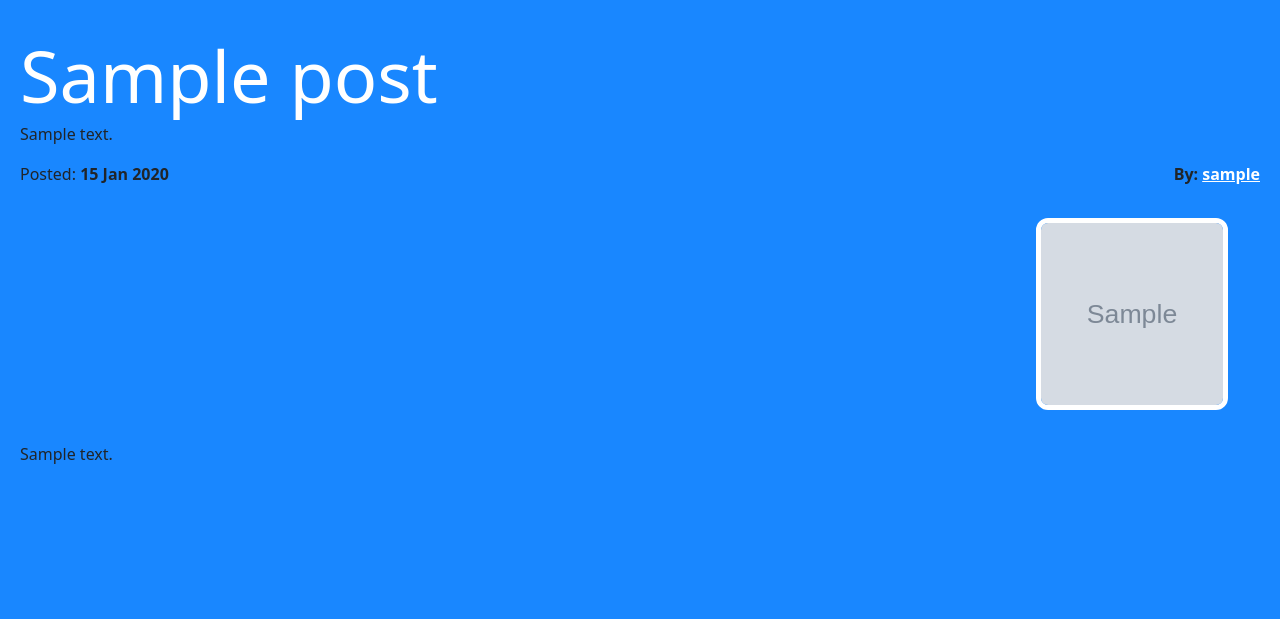
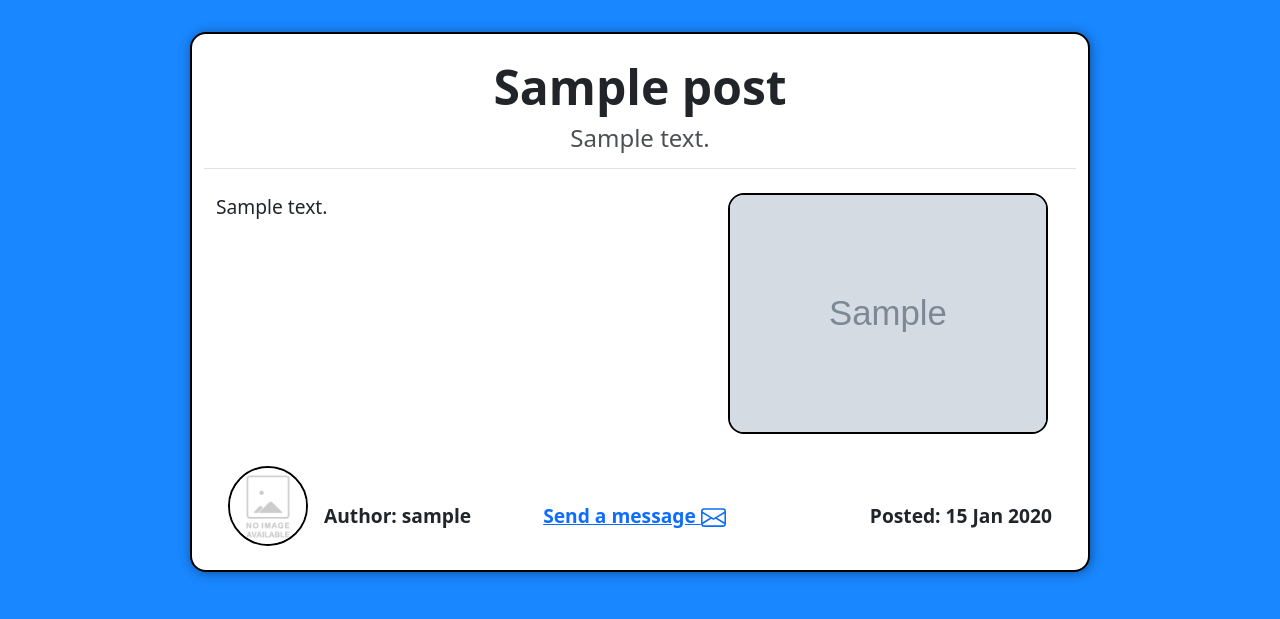
Before and after one commit to brandonoregan/concept, a Django app: page /posts/post/1/ in a window 1280 px wide. Shown: the part 64-683 px from the top of the page. Run offline with Django 4.2, Linux system fonts and the light colour scheme; tables that the repository leaves empty hold one stand-in row (values such as "Sample post"); grey boxes marked "Sample" are stand-in pictures; some libraries are stand-ins or nearby versions; some web fonts are replaced.

Commit message:
add post single display page

```diff
--- a/apps/posts/static/posts/css/post_home.css
+++ b/apps/posts/static/posts/css/post_home.css
@@ -69,7 +69,7 @@ filter: brightness(.9);
 display: flex;
 flex-direction: column;
 align-items: center;
-justify-content: center;
+justify-content: start
 }
 
 
--- a/apps/posts/static/posts/css/post_single.css
+++ b/apps/posts/static/posts/css/post_single.css
@@ -6,65 +6,66 @@ body {
   background-color: white;
 }
 
-.main_post {
-    padding: 2rem;
-
-    max-width: 90rem;
-
+.postCol {
+  background-color: white;
+  max-width: 900px;
+  margin: 2rem;
+  border-radius: 1rem;
+  border: 2px solid black;
+  box-shadow: 1px 1px 12px rgba(0, 0, 0, 0.4);
+  padding: 1.5rem;
 }
 
-#summary h2 {
-  color: white;
-  font-size: 4.5rem;
-  margin-bottom: 0.25rem;
+.imageContainer{
+  max-height: 20rem;
+  max-width: 20rem;
+  overflow: hidden;
+  border-radius: 1rem;
+  border: 2px solid black;
+  margin: 0 1rem 1rem 1rem;
+  float: right;
 }
 
-.postImageContainer {
-  /* position: absolute; */
-  top: 2rem;
-  right: 3rem;
-  padding: 1rem 2rem;
-  border-radius: 12px;
-  text-align: right;
-  color: white;
+.imageContainer img {
+  width: 100%;
+  height: auto;
+  display: block;
+  object-fit: contain;
 }
 
-.postImageContainer img {
-  width: 12rem;
-  height: 12rem;
-  border-radius: 12px;
-  /* transform: rotateZ(5deg); */
-  border: 5px solid white;
-  margin-bottom: 1rem;
+h1 {
+  font-weight: 700;
+  font-size: 3rem;
 }
 
-#summary a {
-  color: white;
-  text-decoration: underline;
+h2 {
+  opacity: .8;
+  font-size: 1.5rem;
 }
 
-#summary address {
-  font-weight: bold;
+p {
+  font-size: 1.2rem;
+  font-weight: 400;
 }
 
-#summary time {
-  font-weight: bold;
+.authorRow p {
+  font-weight: 700;
 }
 
-
-.tag {
-
-  background-color: white;
-  color: #390281;
-  padding: 0.5rem 1rem;
-  border-radius: 8px;
+.authorImageContainer {
+  height: 5rem;
+  width: 5rem;
 }
 
-/* Comment Thread */
-/* Comment Thread */
+.authorImageContainer img {
+  height: 100%;
+  width: 100%;
+  border-radius: 50%;
+  object-fit: cover;
+  border: 2px solid black;
+}
 
-.commentThread {
-  max-height: 100vh;
-  background-color: green;
-  border-radius: 16px;
+.authorRow {
+  height: 5rem;
+  margin: 1rem 0 0 0;
 }
--- /dev/null
+++ b/apps/posts/templates/posts/includes/post_single_display.html
@@ -0,0 +1,45 @@
+{% load static %}
+
+<!-- Title Subject Row -->
+<div class="row">
+    <div class="col text-center ">
+        <h1>{{ post.title }}</h1>
+        <h2>{{ post.about }}</h2>
+    </div>
+</div>
+<!-- Image and Content Row-->
+<div class="row mt-2 pt-4 border-top">
+    <div class="col">
+        <div class="imageContainer">
+            <img src="{% if post.post_image %}{{ post.post_image.url }}{% else %}{% static 'images/welcome_brain.png' %}{% endif %}" alt="Post supporting image">
+        </div>
+        <p>
+            {{ post.content }}
+        </p>
+    </div>
+</div>
+<!-- Author, Date, Contact Row -->
+<div class="row authorRow">
+    <div class="col">
+        <div class="d-flex align-items-end ">
+        <!-- TODO: Add anonymous author options when creating a post -->
+        <!-- TODO: Save no profile pic svg to images then replace for author image below -->
+        {% if post.author == None %}
+        <p>Anonymous Author</p>
+        {% else %}
+            <div class="authorImageContainer">
+                <img src="{% if post.author.profile_picture %}{{ post.author.profile.profile_picture.url }}{% else %}{% static 'images/no-image.jpg' %}{% endif %}" alt="Author profile picture">
+            </div>
+                <p class="ms-3">Author: {{ post.author }}</p>
+                <a class="ms-auto me-auto" href="{% url 'inbox' %}">
+                    <p >Send a message <svg xmlns="http://www.w3.org/2000/svg" width="25" height="25" fill="currentColor" class="bi bi-envelope" viewBox="0 0 16 16">
+                        <path d="M0 4a2 2 0 0 1 2-2h12a2 2 0 0 1 2 2v8a2 2 0 0 1-2 2H2a2 2 0 0 1-2-2zm2-1a1 1 0 0 0-1 1v.217l7 4.2 7-4.2V4a1 1 0 0 0-1-1zm13 2.383-4.708 2.825L15 11.105zm-.034 6.876-5.64-3.471L8 9.583l-1.326-.795-5.64 3.47A1 1 0 0 0 2 13h12a1 1 0 0 0 .966-.741M1 11.105l4.708-2.897L1 5.383z"/>
+                      </svg></p>
+                </a>
+            {% endif %}
+            <p class="ms-auto  ">
+                Posted: <time>{{ post.date|date:"d M Y" }}</time>
+            </p>
+        </div>
+    </div>
+</div>
--- a/apps/posts/templates/posts/post_single.html
+++ b/apps/posts/templates/posts/post_single.html
@@ -12,36 +12,9 @@
 
 {% block content %}
 <div class="contaier-fluid">
-    <div class="row">
-        <!-- Post outlay left side -->
-        <!-- Post outlay left side -->
-        <div class="col main_post">
-            <section id="summary">
-                <h2>{{ post.title }}</h2>
-                <p>{{ post.about }}</p>
-                <div class="d-flex justify-content-between">
-                    <div>
-                        Posted: <time>{{ post.date|date:"d M Y" }}</time>
-                    </div>
-                    <!-- TODO Create a link to private message author -->
-                    <address>
-                        {% if post.author == None %}By: Anonymous autor{% else %}By: <a href="mailto:{{ post.author.email_address }}">{{ post.author }}</a>{% endif %}
-                    </address>
-                </div>
-                <!-- <div>
-                    <span class="tag">HOT</span>
-                </div> -->
-                <div class="postImageContainer">
-                    {% if post.post_image %}
-                        <img src="{{ post.post_image.url }}" alt="{{ post.title }}">
-                        {% else %}
-                        <img src="{% static 'images/no-image.jpg' %}" alt="No image">
-                    {% endif %}
-                </div>
-            </section>
-            <main>
-                {{ post.content }}
-            </main>
+    <div class="row d-flex justify-content-center ">
+        <div class="col col-12 postCol">
+            {% include 'posts/includes/post_single_display.html' %}
         </div>
     </div>
 </div>
--- a/apps/posts/views.py
+++ b/apps/posts/views.py
@@ -8,9 +8,10 @@ from django.contrib.auth.mixins import LoginRequiredMixin
 
 # Create your views here.
 
-
 def post_home(request):
-    recent_posts = Post.objects.order_by('date')[:5]
+    recent_posts = Post.objects.order_by('-date')[0:5]
+    for post in recent_posts:
+        print(post.id)
 
     return render(request, "posts/post_home.html", context={"recent_posts": recent_posts})
 
@@ -28,6 +29,7 @@ class PostCreate(LoginRequiredMixin, CreateView):
         return super().form_valid(form)
 
 
+# TODO: Create a slug url when on specific post page
 def post_single(request, post_id):
     post = Post.objects.get(pk=post_id)
     comments = Comment.objects.filter(post=post)
--- a/apps/profiles/templates/profiles/profile.html
+++ b/apps/profiles/templates/profiles/profile.html
@@ -11,7 +11,9 @@
 {% block head %}
 <link rel="stylesheet" href="{% static 'profiles/css/profiles.css' %}">
 {% endblock %}
-
+<!-- TODO: Add big title above all post, depending on style  -->
+<!-- TODO: Reduce the size of the settings icon -->
+<!-- TODO: Consider having seperate pages and buttons for the bio and profile image forms -->
 {% block content %}
 <div class="container-fluid">
     <!-- Will be main page row -->
--- a/apps/users/static/users/css/welcome.css
+++ b/apps/users/static/users/css/welcome.css
@@ -1,5 +1,9 @@
 /* Welcome.html */
 /* Welcome.html */
+
+body {
+    background-color: white;
+}
 
 /* Height of each section */
 .banner {
--- a/static/css/styles.css
+++ b/static/css/styles.css
@@ -11,6 +11,9 @@
 
 }
 
+body {
+    background-color: var(--primary-blue);
+}
 /* Navbar */
 /* Navbar */
 
@@ -18,6 +21,10 @@ header {
     margin: 0;
     padding: 0;
 
+}
+
+.navbar {
+    background-color: white;
 }
 
 .navLogo {
```
Also changed, not shown: apps/posts/templates/posts/includes/post_display.html (deleted, +0 -28 lines), apps/profiles/templates/profiles/includes/post_card.html (line endings or trailing spaces), apps/profiles/templates/profiles/includes/profile_card.html (line endings or trailing spaces).
